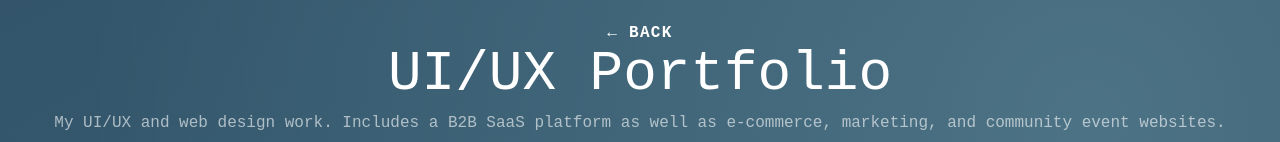
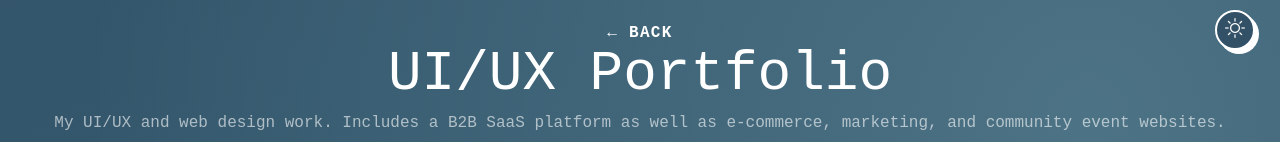
Before and after one commit to bowenslingluff/bowenslingluff.github.io, a React (Vite) app: page /portfolio in a window 1280 px wide. Shown: the top 142 px of the page. Built offline with nearby package versions, Linux system fonts and the light colour scheme.

Commit message:
add theme button to all pages

```diff
--- a/src/pages/Portfolio.tsx
+++ b/src/pages/Portfolio.tsx
@@ -1,5 +1,7 @@
 import React from 'react';
 import { Link as RouterLink } from 'react-router-dom';
+
+import ThemeSwitcher from '../components/ThemeSwitcher';
 
 import websiteHighlight from '../assets/portfolio/articleOne_website_image_1.png';
 import platformHighlight from '../assets/portfolio/articleOne_platform_image_16.png';
@@ -38,6 +40,7 @@ const projects = [
 const Portfolio: React.FC = () => {
   return (
     <div className="gradient-background portfolio-page">
+      <ThemeSwitcher />
       <div className="portfolio-page-header">
         <RouterLink to="/" className="portfolio-link">← Back</RouterLink>
         <h1 className="portfolio-page-title">UI/UX Portfolio</h1>
--- a/src/pages/ProjectGallery.tsx
+++ b/src/pages/ProjectGallery.tsx
@@ -1,5 +1,7 @@
 import React, { useState, useEffect, useCallback } from 'react';
 import { Link as RouterLink, useParams, Navigate } from 'react-router-dom';
+
+import ThemeSwitcher from '../components/ThemeSwitcher';
 
 import w1 from '../assets/portfolio/articleOne_website_image_1.png';
 import w2 from '../assets/portfolio/articleOne_website_image_2.png';
@@ -87,6 +89,7 @@ const ProjectGallery: React.FC = () => {
 
   return (
     <div className="gradient-background portfolio-page">
+      <ThemeSwitcher />
       <div className="portfolio-page-header">
         <RouterLink to="/portfolio" className="portfolio-back-link">← Back to Portfolio</RouterLink>
         <h1 className="portfolio-page-title">{project.title}</h1>
```
Also changed, not shown: src/assets/portfolio/articleOne_website_image_8.png (added).
